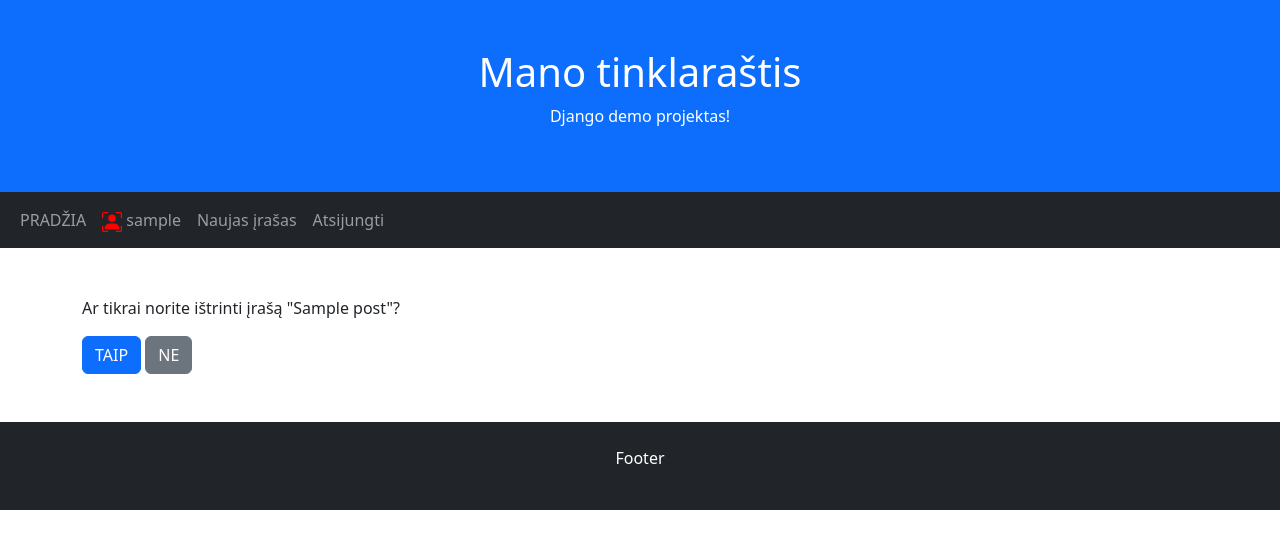
After one commit to DonatasNoreika/blog_17, a Django app: page /posts/1/delete/ in a window 1280 px wide. The commit adds this page. Shown: the top 549 px of the page. Run offline with Django 5.2, Linux system fonts and the light colour scheme; a user stored in the database is signed in; tables that the repository leaves empty hold one stand-in row (values such as "Sample post"); some libraries are stand-ins or nearby versions.

Commit message:
+Prisijungęs vartotojas gali ištrinti savo postą

```diff
--- a/mysite/blog/templates/post.html
+++ b/mysite/blog/templates/post.html
@@ -14,6 +14,7 @@
         {% if post.author == user %}
         <div>
             <a href="{% url 'post_update' post.pk %}" class="btn btn-warning">Redaguoti</a>
+            <a href="{% url 'post_delete' post.pk %}" class="btn btn-danger">Ištrinti</a>
         </div>
         {% endif %}
         <hr>
--- /dev/null
+++ b/mysite/blog/templates/post_delete.html
@@ -0,0 +1,14 @@
+{% extends 'base.html' %}
+
+{% block title %}Įrašo trynimas{% endblock %}
+
+{% block content %}
+<p>Ar tikrai norite ištrinti įrašą "{{ post.title }}"?</p>
+<form method="post">
+    {% csrf_token %}
+    {% load crispy_forms_tags %}
+    <button type="submit" class="btn btn-primary">TAIP</button>
+    <a class="btn btn-secondary" href="{% url 'post' post.pk %}">NE</a>
+</form>
+
+{% endblock %}
--- a/mysite/blog/urls.py
+++ b/mysite/blog/urls.py
@@ -7,4 +7,5 @@ urlpatterns = [
     path("signup/", views.SignUp.as_view(), name="signup"),
     path("posts/create/", views.PostCreateView.as_view(), name="post_create"),
     path("posts/<int:pk>/update/", views.PostUpdateView.as_view(), name="post_update"),
+    path("posts/<int:pk>/delete/", views.PostDeleteView.as_view(), name="post_delete"),
 ]
--- a/mysite/blog/views.py
+++ b/mysite/blog/views.py
@@ -48,3 +48,13 @@ class PostUpdateView(LoginRequiredMixin, UserPassesTestMixin, generic.UpdateView
 
     def test_func(self):
         return self.get_object().author == self.request.user
+
+
+class PostDeleteView(LoginRequiredMixin, UserPassesTestMixin, generic.DeleteView):
+    model = Post
+    template_name = "post_delete.html"
+    context_object_name = "post"
+    success_url = reverse_lazy("posts")
+
+    def test_func(self):
+        return self.get_object().author == self.request.user
```
